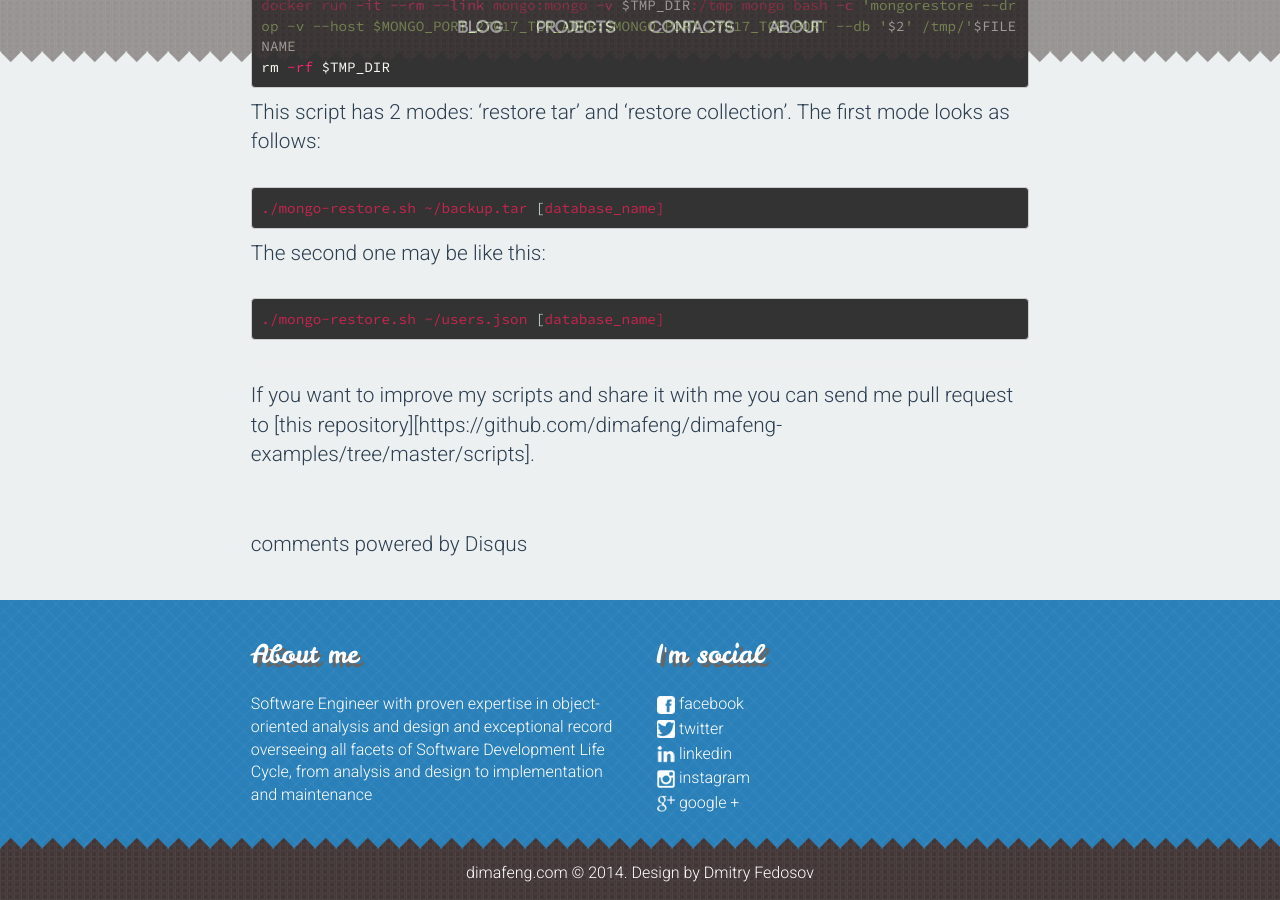
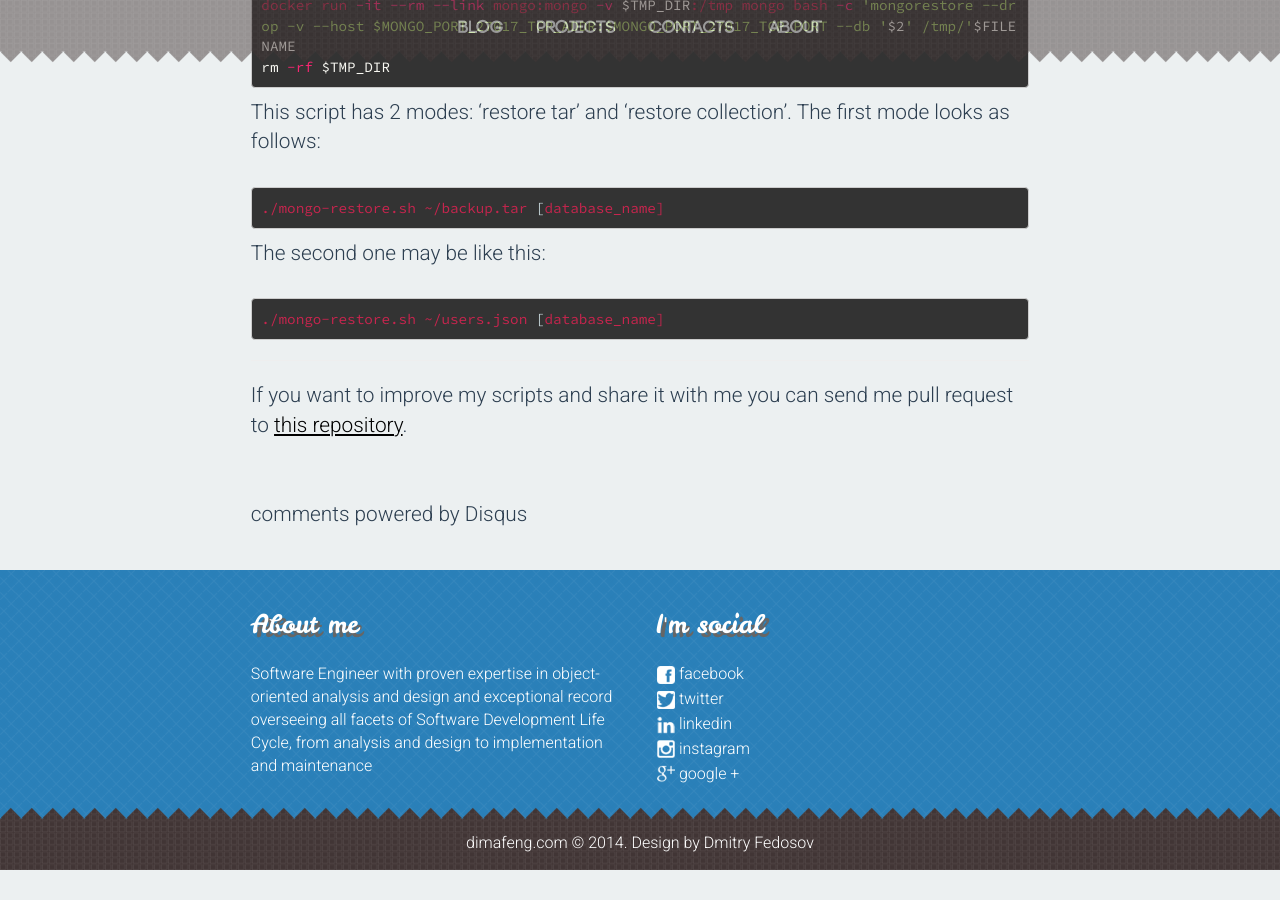
Before and after one commit to dimafeng/dimafeng.github.io, a Jekyll site: the page built from _posts/2015-05-31-docker-mongo-backup.markdown, in a window 1280 px wide and 900 px high, scrolled down 1953 px. Built offline with Jekyll 4.4.1, drawn with Linux system fonts in a browser that asks for light colours; nearby versions of some CDN libraries; comment, search, counter and statistics services are not loaded; after the commit the page ends 2823 px from its top, so only the background shows below that.

Commit message:
link fix

```diff
--- a/_posts/2015-05-31-docker-mongo-backup.markdown
+++ b/_posts/2015-05-31-docker-mongo-backup.markdown
@@ -61,4 +61,4 @@ The second one may be like this:
 
 ---
 
-If you want to improve my scripts and share it with me you can send me pull request to [this repository][https://github.com/dimafeng/dimafeng-examples/tree/master/scripts].
+If you want to improve my scripts and share it with me you can send me pull request to [this repository](https://github.com/dimafeng/dimafeng-examples/tree/master/scripts).
```
